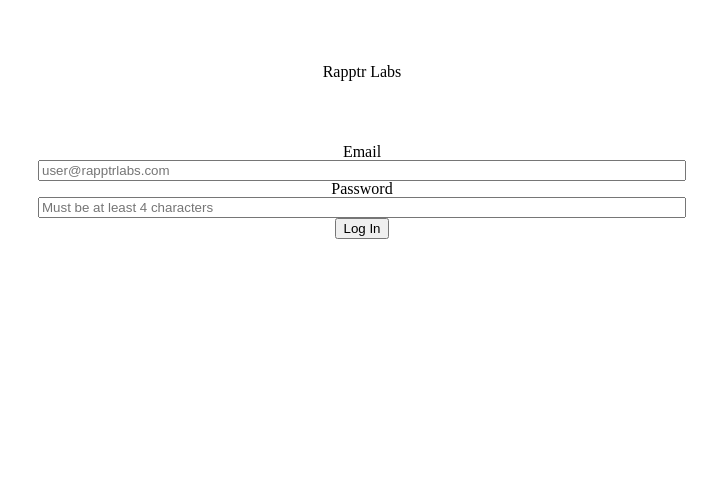
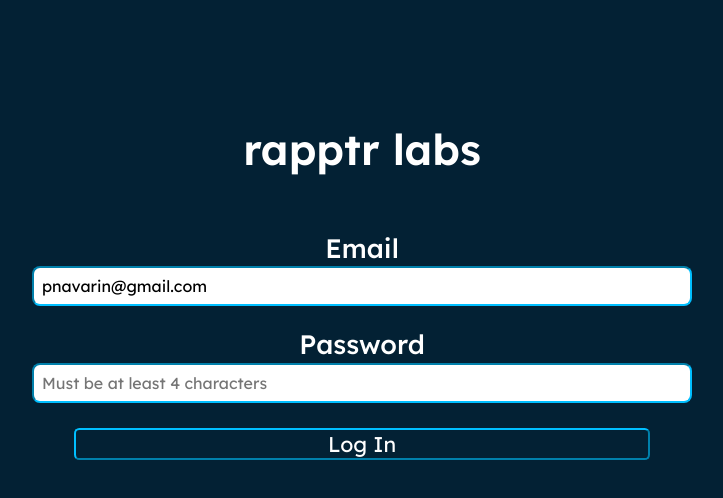
Before and after one commit to pierrenav13/todo-app, a React (Create React App) app: page / in a window 1280 px wide. Shown: the top 498 px of the page, without its empty margins (278-1001 px from the left). Built offline with nearby package versions, Linux system fonts and the light colour scheme.

Commit message:
Login issues resolved

```diff
--- a/public/index.html
+++ b/public/index.html
@@ -3,6 +3,7 @@
   <head>
     <meta charset="utf-8" />
     <link rel="icon" href="%PUBLIC_URL%/favicon.ico" />
+    <link href="https://fonts.googleapis.com/css2?family=Lexend+Deca:wght@400;500;600&display=swap" rel="stylesheet">
     <meta name="viewport" content="width=device-width, initial-scale=1" />
     <meta name="theme-color" content="#000000" />
     <meta
@@ -27,17 +28,8 @@
     <title>React App</title>
   </head>
   <body>
-    <noscript>You need to enable JavaScript to run this app.</noscript>
+
     <div id="root"></div>
-    <!--
-      This HTML file is a template.
-      If you open it directly in the browser, you will see an empty page.
 
-      You can add webfonts, meta tags, or analytics to this file.
-      The build step will place the bundled scripts into the <body> tag.
-
-      To begin the development, run `npm start` or `yarn start`.
-      To create a production bundle, use `npm run build` or `yarn build`.
-    -->
   </body>
 </html>
--- a/src/App.css
+++ b/src/App.css
@@ -136,12 +136,21 @@
 
 /*
 */
+html{
+  background-color: rgb(3, 33, 52);
+
+}
+
 
 .App {
   display: flex;
   flex-direction: column;
   text-align: center;
+  color: rgb(255, 255, 255);
+  font-family: 'Lexend Deca', sans-serif;
 }
+
+
 
 .login-form{
   display: flex;
@@ -151,9 +160,47 @@
 
 .login-form input{
   width: 50%;
+  margin-top: 5px;
+  margin-bottom: 25px;
+  font-family: 'Lexend Deca', sans-serif;
+  border-color: rgb(0, 191, 255);
+  border-radius: 8px;
+  padding: 8px;
+  font-size: 12pt;
+}
+
+.login-form input:focus{
+  border: 2pt;
+  border-color: rgb(0, 191, 255);
 }
 
 .r-labs{
-  padding-top: 5%;
+  padding-top: 10%;
   padding-bottom: 5%;
+
+  font-weight: 600;
+  font-size: 32pt;
 }
+
+#login{
+  font-family: 'Lexend Deca', sans-serif;
+  background-color: transparent;
+  border-radius: 4pt;
+  color: white;
+  border-color: rgb(0, 191, 255);
+  font-size: 16pt;
+  width: 45%;
+}
+
+#login:hover{
+  background-color: rgb(0, 191, 255);
+  color: black;
+  border: white;
+  padding: 2px;
+}
+
+
+.login-form label{
+  font-size: 20pt;
+  font-weight: 500;
+}
--- a/src/App.js
+++ b/src/App.js
@@ -1,11 +1,11 @@
 import logo from './logo.svg';
 import './App.css';
-import { Login } from './user_auth/Login';
+import { Login } from './components/Login';
 
 function App() {
   return (
     <div className="App">
-      <h1 className='r-labs'>Rapptr Labs</h1>
+      <h1 className='r-labs'>rapptr labs</h1>
       <Login />
     </div>
   );
--- /dev/null
+++ b/src/components/Login.jsx
@@ -0,0 +1,74 @@
+import React, {useEffect, useState} from "react";
+
+export const Login = (props) => {
+    const [email, setEmail] = useState('pnavarin@gmail.com');
+    const [pass, setPass] = useState('');
+    const [emailErrors, setEmailErrors] = useState([]);
+    const [passwordErrors, setPasswordErrors] = useState([]);
+    const [formValid, setFormValid] = useState(false);
+
+    useEffect(() => {
+        setEmailErrors([]);
+        if(email.includes('@') === false){
+            const emailSet = new Set([...emailErrors, 'Email must include @']);
+            // setEmailErrors(emailErrors => [...emailErrors, 'Email must include @'])
+            setEmailErrors(emailErrors => [...emailSet])
+
+        }
+        if(email.slice(-4) !== '.com'){
+            const emailSet = new Set([...emailErrors, 'Email must end with .com']);
+            // setEmailErrors([...emailSet]);
+            // setEmailErrors(emailErrors => [...emailErrors, 'Email must end with .com'])
+            setEmailErrors(emailErrors => [...emailSet])
+
+        }
+        if (email.includes('@') === true && email.slice(-4) === '.com'){
+            setEmailErrors([]);
+        }
+        if(pass.length === 0){
+            setPasswordErrors([]);
+        } else if (pass.length < 4){
+            setPasswordErrors(['Password must be greater than 4 characters']);
+        } else if (pass.length > 16){
+            setPasswordErrors(['Password cannot be greater than 16 characters']);
+        }  else {
+            setPasswordErrors([]);
+        }
+
+    }, [email, pass])
+
+    const handleSubmit = (e) => {
+        e.preventDefault();
+    }
+
+
+
+    const emailErrorList = (emailErrors || []).map((error, id) =>
+        <li key={id}>{error}</li>
+    );
+
+
+    const passwordErrorList = passwordErrors.map((error, id) =>
+        <li key={id}>{error}</li>
+    );
+
+    return (
+        <div className='auth-form-container'>
+
+            <form className='login-form' onSubmit={handleSubmit}>
+                <label htmlFor="email">Email</label>
+                <input type="email" onChange={(e) => setEmail(e.target.value)} value={email} placeholder="user@rapptrlabs.com" id="email" name="email"/>
+
+                <ul>{emailErrorList}</ul>
+
+                <label htmlFor="password">Password</label>
+                <input type="password" onChange={(e) => setPass(e.target.value)} value={pass} placeholder="Must be at least 4 characters" id="password" name="password" />
+
+                <ul>{passwordErrorList}</ul>
+
+                <button id='login' type="submit">Log In</button>
+            </form>
+
+        </div>
+    )
+}
--- a/src/user_auth/Login.jsx
+++ /dev/null
@@ -1,26 +0,0 @@
-import React, {useState} from "react";
-
-export const Login = (props) => {
-    const [email, setEmail] = useState('');
-    const [pass, setPass] = useState('');
-
-    const handleSubmit = (e) => {
-        e.preventDefault();
-    }
-
-    return (
-        <div className='auth-form-container'>
-
-            <form className='login-form' onSubmit={handleSubmit}>
-                <label htmlFor="email">Email</label>
-                <input type="email" onChange={(e) => setEmail(e.target.value)} value={email} placeholder="user@rapptrlabs.com" id="email" name="email"/>
-
-                <label htmlFor="password">Password</label>
-                <input type="password" onChange={(e) => setPass(e.target.value)} value={pass} placeholder="Must be at least 4 characters" id="password" name="password" />
-
-                <button type="submit">Log In</button>
-            </form>
-
-        </div>
-    )
-}
```
Also changed, not shown: src/components/todo/TodoForm.jsx (added, +13 -0 lines).
